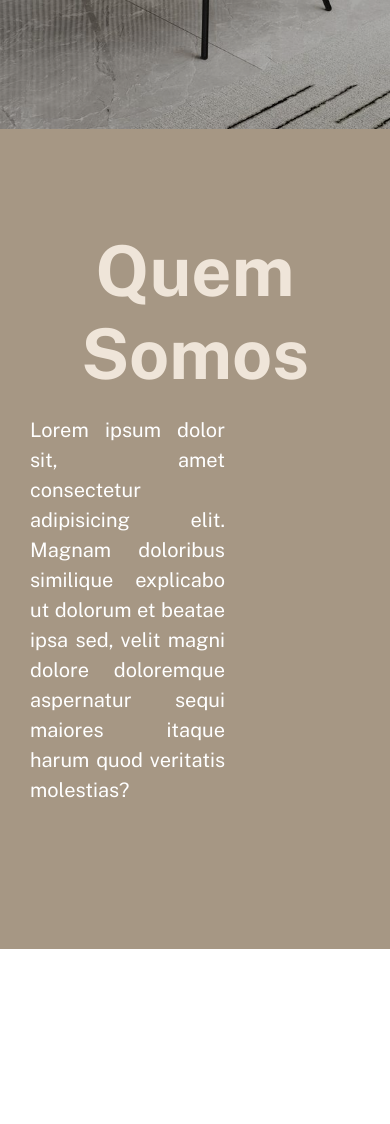
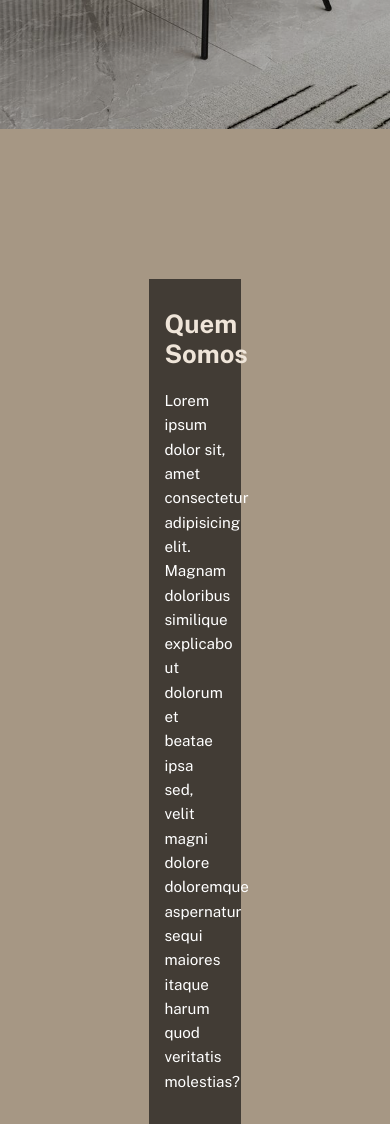
Before and after one commit to breno-lopitei/LandingPageMad-M-veis, a plain HTML site: page src/index.html in a window 390 px wide. Shown: the part 640-1764 px from the top of the page. Drawn offline with nearby package versions, Linux system fonts and the light colour scheme.

Commit message:
Erros de layout Corrigidos

```diff
--- a/src/JS/painel.js
+++ b/src/JS/painel.js
@@ -1,5 +1,5 @@
 // Criar variáveis com o DOM chamando os elementos HTML necessários
-const imagensPainel = document.querySelectorAll('imagem-painel'); // Nodelist com todas as imagens do painel
+const imagensPainel = document.querySelectorAll('.imagem-painel'); // Nodelist com todas as imagens do painel
 const setaAvancar = document.getElementById('btn-avancar');
 const setaVoltar = document.getElementById('btn-voltar');
 
--- a/src/css/style.css
+++ b/src/css/style.css
@@ -175,11 +175,19 @@ html{
 /* PAINEL */
 
 /* QUEM SOMOS */
+.quem-somos {
+    position: relative; /* para posicionar elementos filhos de forma absoluta dentro deste elemento pai */
+    width: 100%; /* ocupa toda a largura disponível */
+    overflow: hidden; /* para evitar que elementos filhos ultrapassem os limites do contêiner */
+    background-color: rgb(166, 151, 132);
+    padding: 100px 50px;
+}
 
+/* Container geral */
 .quem-somos .conteudo{
     display: flex;
+    justify-content: center;
     align-items: center;
-    padding: 0 10%;
 }
 
 .quem-somos .conteudo .informacoes{
@@ -187,7 +195,12 @@ html{
 }
 
 .quem-somos .conteudo .imagem{
-    width: 40%;
+    width: 50%;
+    height: 100%;
+    object-fit: cover; /* para garantir que a imagem cubra todo o espaço disponível sem distorcer */
+    position: relative;
+    filter: brightness(60%);
+    border-radius: 0.5%;
 }
 
 /* por mim */
@@ -199,39 +212,86 @@ html{
 
 }
 
-.quem-somos .conteudo .informacoes .titulo{
-    font-size: 70px;
-    color: rgb(239, 229, 217);
-    margin-bottom: 20px;
-    position: relative;
-    height: 600px;
-
+.quem-somos .informacoes{
+   position: absolute;
+  top: 30%;
+  left: 19%; /* centraliza sobre a imagem da esquerda */
+  transform: translate(-50%, -50%);
+  text-align: left;
+  color: #fff;
+  padding: 30px 20px;
+  border-radius: 10px;
+  max-width: 400px;
+  z-index: 2;
 }
 
-.quem-somos .conteudo .informacoes .texto{
-    font-size: 20px;
-    line-height: 1.5;
-    position: absolute;
-    top: 125%;
-    width: 50%;
-    text-align: justify;
-    color: #ffffff;
+.quem-somos .informacoes .titulo{
+     font-size: clamp(1.8rem, 3vw, 3rem);
+  color: rgb(239, 229, 217);
+  margin-bottom: 20px;
 }
 
-@media(max-width: 1200px){
-    .quem-somos .conteudo{
-        flex-direction: column;
-        text-align: center;
-        padding: 100px 30px;
+/* Texto */
+.quem-somos .informacoes .texto {
+   font-size: clamp(1rem, 1.5vw, 1.2rem);
+  line-height: 1.6;
+  color: #fff;
+}
+
+@media(max-width: 1024px){
+    .quem-somos .conteudo {
+    height: 70vh;
     }
 
-    .quem-somos .conteudo .imagem{
-        display: none;
-    }
+     .quem-somos .informacoes .titulo {
+    font-size: 2.3rem;
+  }
 
-    .quem-somos .conteudo .informacoes{
-        width: 100%;
-    }
+    .quem-somos .informacoes .texto {
+    font-size: 1.1rem; /* Ajuste do tamanho da fonte para telas menores */
+  }
+}
+
+/* Celulares */
+@media (max-width: 768px) {
+  .quem-somos .conteudo {
+    flex-direction: column;
+    height: auto;
+  }
+
+  .quem-somos .imagem {
+    width: 100%;
+    height: 300px;
+  }
+    .quem-somos .informacoes {
+    position: relative;
+    top: 0;
+    left: 0;
+    transform: none;
+    margin-top: -50px;
+    background: rgba(0, 0, 0, 0.6);
+    padding: 30px 15px;
+    border-radius: 0;
+  }
+
+    .quem-somos .informacoes .titulo {
+    font-size: 1.8rem;
+  }
+
+  .quem-somos .informacoes .texto {
+    font-size: 1rem;
+  }
+}
+
+/* Smartphones pequenos */
+@media (max-width: 480px) {
+  .quem-somos .informacoes .titulo {
+    font-size: 1.6rem;
+  }
+
+  .quem-somos .informacoes .texto {
+    font-size: 0.95rem;
+  }
 }
 /* QUEM SOMOS */
 
```
